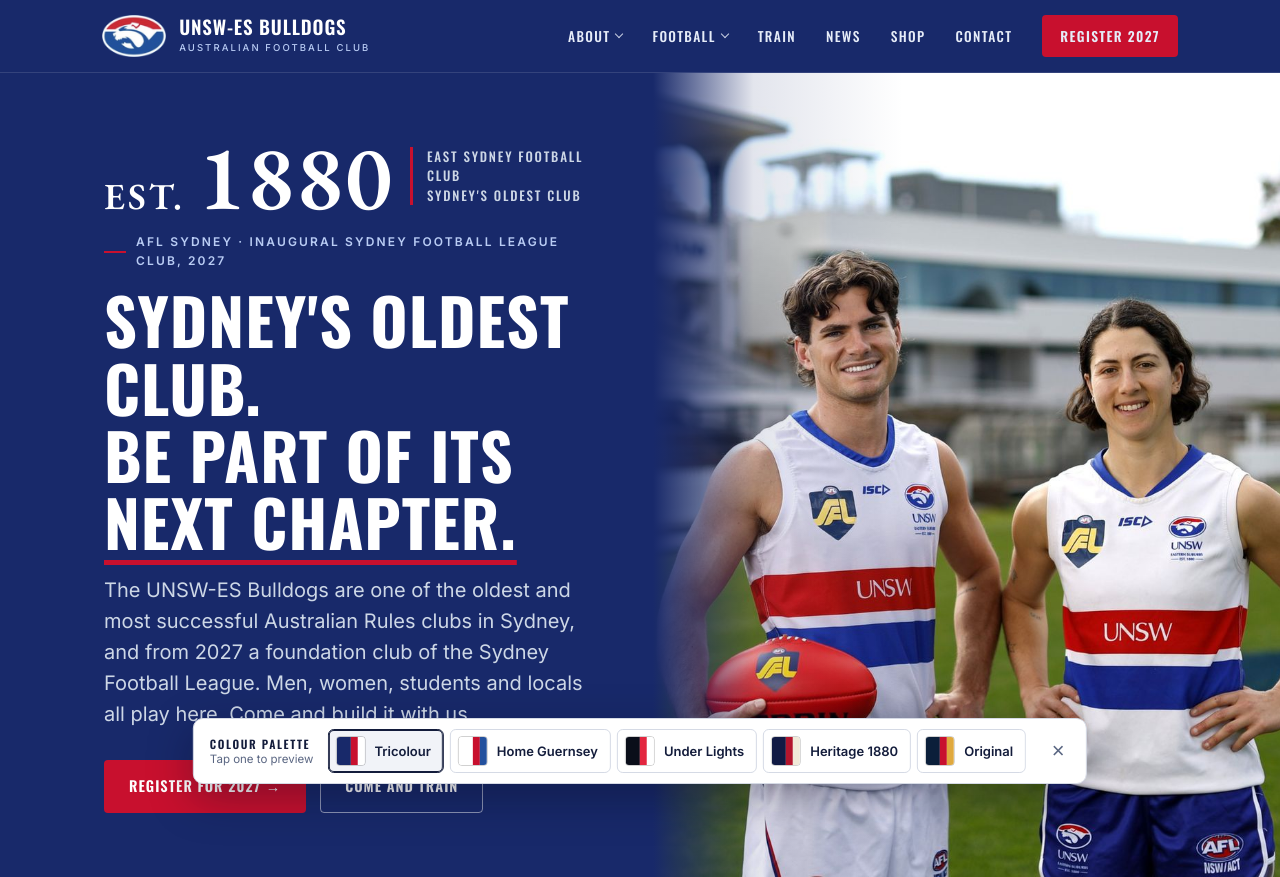
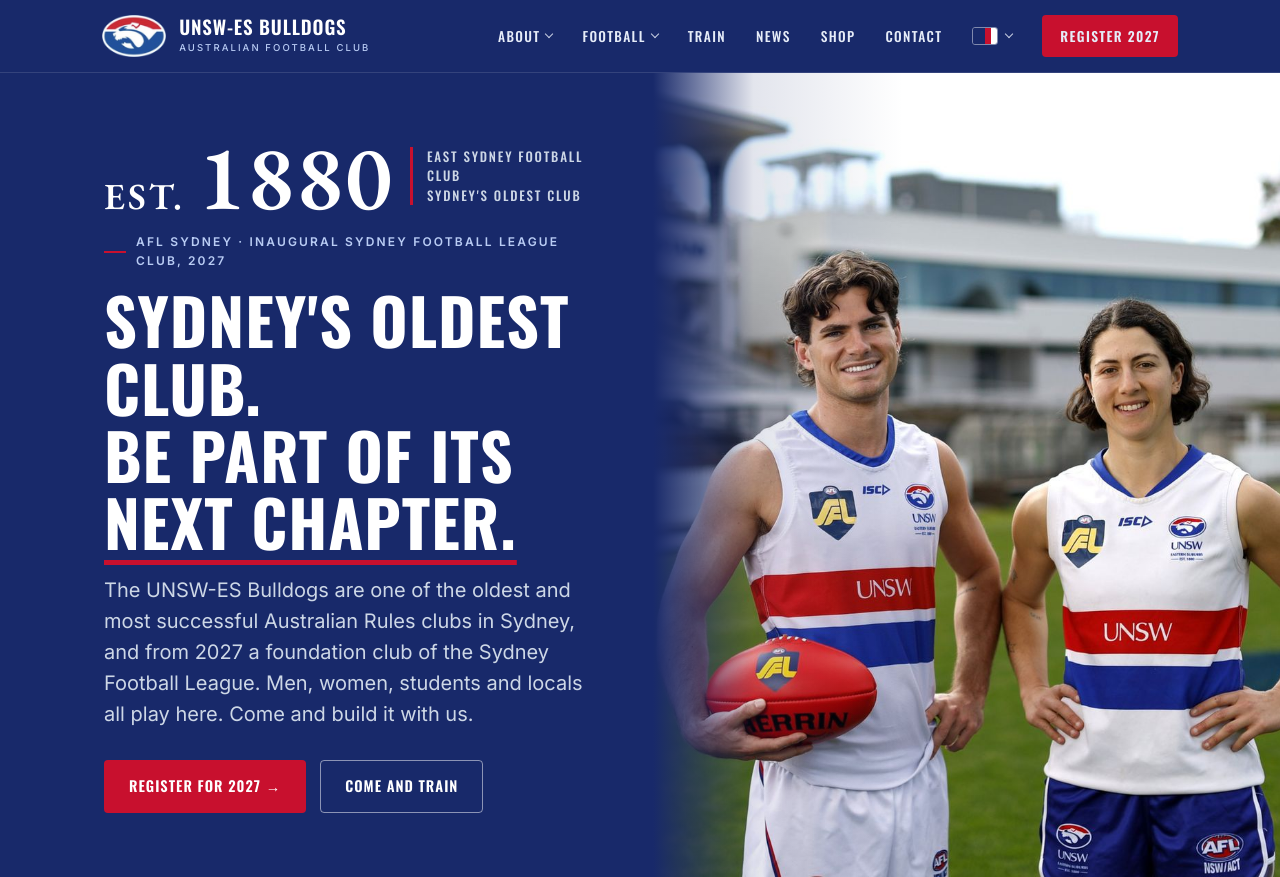
Before and after one commit to easternsuburbsbulldogs/easternsuburbsbulldogs.github.io, a plain HTML site: page public/index.html in a window 1280 px wide. Shown: the top 877 px of the page. Drawn offline with Linux system fonts and the light colour scheme.

Commit message:
Rotate the colour palette daily and move the picker into the menu
Co-Authored-By: Claude Opus 5.5 <noreply@anthropic.com>

```diff
--- a/public/site.css
+++ b/public/site.css
@@ -630,36 +630,7 @@
     *,*::before,*::after{transition:none!important}
   }
 
-  /* PALETTE SWITCHER (added by site.js; set SHOW_SWITCHER=false there to remove it) */
-  .themebar{position:fixed;left:50%;bottom:16px;transform:translateX(-50%);z-index:60;display:flex;align-items:center;gap:14px;max-width:calc(100vw - 24px);background:#fff;color:#131C3B;border:1px solid #d5dae5;border-radius:10px;box-shadow:0 14px 44px rgba(6,10,30,.34);padding:10px 10px 10px 16px;font-family:Inter,sans-serif}
-  .themebar .tb-l{font:600 11.5px Oswald,sans-serif;text-transform:uppercase;letter-spacing:.14em;line-height:1.35;white-space:nowrap}
-  .themebar .tb-l small{display:block;font:400 11.5px Inter,sans-serif;letter-spacing:0;text-transform:none;color:#5A6682}
-  .themebar .tb-opts{display:flex;gap:6px;overflow-x:auto}
-  .themebar .tb-o{display:flex;align-items:center;gap:9px;min-height:44px;padding:6px 12px 6px 7px;background:#fff;border:1.5px solid #d5dae5;border-radius:6px;cursor:pointer;font:600 13px Inter,sans-serif;color:#131C3B;white-space:nowrap;transition:border-color .15s,background-color .15s}
-  .themebar .tb-o:hover{border-color:#8a94ab}
-  .themebar .tb-o[aria-pressed="true"]{border-color:#131C3B;background:#F1F3F8;box-shadow:inset 0 0 0 1px #131C3B}
-  .themebar .tb-sw{display:flex;width:30px;height:30px;border-radius:4px;overflow:hidden;border:1px solid rgba(0,0,0,.18);flex:0 0 auto}
-  .themebar .tb-sw i{flex:1}
-  .themebar .tb-sw i:first-child{flex:2}
-  .themebar .tb-x{flex:0 0 auto;width:36px;height:44px;background:none;border:0;cursor:pointer;color:#5A6682;font-size:22px;line-height:1}
-  .themebar .tb-x:hover{color:#131C3B}
-  .themefab{position:fixed;left:16px;bottom:16px;z-index:60;display:flex;align-items:center;gap:9px;min-height:44px;padding:8px 16px 8px 9px;background:#fff;color:#131C3B;border:1px solid #d5dae5;border-radius:8px;box-shadow:0 10px 30px rgba(6,10,30,.3);cursor:pointer;font:600 12px Oswald,sans-serif;text-transform:uppercase;letter-spacing:.12em}
-  .themefab .tb-sw{display:flex;width:26px;height:26px;border-radius:4px;overflow:hidden;border:1px solid rgba(0,0,0,.18)}
-  .themefab .tb-sw i{flex:1}
-  .themefab .tb-sw i:first-child{flex:2}
-  body.has-themefab footer{padding-bottom:96px}
-  body.has-themebar footer{padding-bottom:120px}
-  @media(max-width:760px){
-    .themebar{left:8px;right:8px;bottom:8px;transform:none;max-width:none;flex-wrap:wrap;gap:8px;padding:10px 10px 10px 12px}
-    .themebar .tb-l{flex:1}
-    .themebar .tb-l small{display:inline;margin-left:6px}
-    .themebar .tb-x{order:2;height:32px}
-    .themebar .tb-opts{order:3;flex:0 0 100%;gap:6px}
-    .themebar .tb-o{flex:1;flex-direction:column;gap:5px;padding:7px 4px;font-size:11.5px;min-width:0}
-    .themebar .tb-sw{width:100%;height:18px}
-    body.has-themebar footer{padding-bottom:170px}
-  }
-  @media print{.themebar,.themefab{display:none}}
+
 
   /* ---------------------------------------------------------------
      HOME GUERNSEY: white base, navy type, and the red and blue hoops
@@ -1050,3 +1021,24 @@
   .fsoc svg{width:18px;height:18px;fill:currentColor}
   .fsoc .fhandle{font-size:12.5px;color:#A9B9D2;margin-left:4px}
   @media(max-width:640px){.fsoc{justify-content:flex-start}}
+
+  /* PALETTE PICKER in the menu */
+  .tb-sw{display:inline-flex;width:30px;height:20px;border-radius:3px;overflow:hidden;border:1px solid rgba(0,0,0,.25);flex:0 0 auto}
+  .tb-sw i{flex:1}.tb-sw i:first-child{flex:2}
+  nav.links .pal-btn{gap:8px}
+  .pal-btn .tb-sw{width:26px;height:18px;border-color:rgba(255,255,255,.45)}
+  .pal-menu{left:auto;right:-18px;min-width:250px}
+  .pal-h{font:600 11px Oswald,sans-serif;text-transform:uppercase;letter-spacing:.14em;color:var(--gold2);padding:8px 10px 6px}
+  .pal-list{display:grid;gap:2px}
+  .pal-o{display:flex;align-items:center;gap:12px;width:100%;min-height:44px;padding:8px 10px;background:none;border:0;border-radius:4px;cursor:pointer;font:500 14px Inter,sans-serif;color:#E6ECF8;text-align:left;transition:background-color .15s}
+  .pal-o:hover{background:rgba(255,255,255,.08)}
+  .pal-o[aria-pressed="true"]{background:rgba(255,255,255,.12);box-shadow:inset 3px 0 0 var(--red)}
+  .pal-note{font-size:12px;color:#AFC0DF;padding:8px 10px 6px;margin:0}
+  .pal-mobile{grid-template-columns:1fr 1fr;gap:6px;margin:6px 0 4px}
+  .pal-mobile .pal-o{border:1px solid rgba(255,255,255,.14);font-size:13px;padding:8px}
+  [data-theme="guernsey"] .pal-btn .tb-sw{border-color:rgba(0,0,0,.25)}
+  [data-theme="guernsey"] .pal-o{color:#131C3B}
+  [data-theme="guernsey"] .pal-o:hover,[data-theme="guernsey"] .pal-o[aria-pressed="true"]{background:#F1F3F8}
+  [data-theme="guernsey"] .pal-h{color:var(--kick)}
+  [data-theme="guernsey"] .pal-note{color:#5A6682}
+  [data-theme="guernsey"] .pal-mobile .pal-o{border-color:#E3E6EE}
--- a/public/site.js
+++ b/public/site.js
@@ -1,10 +1,10 @@
 /* UNSW-ES Bulldogs: shared behaviour for every page.
-   1. Colour palette (and the preview switcher bar)
-   2. Mobile menu state for screen readers
-   3. Keyboard access for the player cards */
+   1. Colour palette: rotates daily, with a picker in the menu
+   2. News blend, mobile menu state, keyboard access for the player cards */
 (function () {
-  var DEFAULT_THEME = 'tricolour';   // the palette visitors get
-  var SHOW_SWITCHER = true;          // set to false once the club has picked a palette
+  var ROTATE = true;                 // a different palette each day; set to false to always use DEFAULT_THEME
+  var DEFAULT_THEME = 'tricolour';   // used when ROTATE is false
+  var SHOW_SWITCHER = true;          // the palette picker in the menu; set to false to hide it
   var THEMES = [
     { id: 'tricolour', name: 'Tricolour',     sw: ['#18296A', '#C8102E', '#FFFFFF'] },
     { id: 'guernsey',  name: 'Home Guernsey', sw: ['#FFFFFF', '#C8102E', '#23519E'], bar: '#FFFFFF' },
@@ -26,11 +26,22 @@
     return t.id;
   }
 
+  // Today's palette: everyone sees the same one on the same day, and it moves on at midnight.
+  var now = new Date();
+  var today = now.getFullYear() + '-' + (now.getMonth() + 1) + '-' + now.getDate();
+  var dayNumber = Math.floor((now.getTime() - now.getTimezoneOffset() * 60000) / 864e5);
+  var todays = ROTATE ? THEMES[dayNumber % THEMES.length].id : DEFAULT_THEME;
+
+  // A visitor's own pick (from the menu, or a link ending in ?palette=lights) lasts for the rest of the day.
+  function picked() {
+    var v = (store(KEY) || '').split('|');
+    return v[1] === today && find(v[0]) ? v[0] : null;
+  }
+  function pick(id) { store(KEY, id + '|' + today); }
+  var fromLink = (location.search.match(/[?&]palette=([a-z]+)/) || [])[1];
+  if (fromLink && find(fromLink)) pick(fromLink);
   // Runs in <head>, before the page paints, so there is no flash of the wrong colours.
-  // A link ending in ?palette=guernsey (or lights, heritage, original, tricolour) opens the site in that palette.
-  var fromLink = (location.search.match(/[?&]palette=([a-z]+)/) || [])[1];
-  if (fromLink && find(fromLink)) store(KEY, fromLink);
-  var current = apply(SHOW_SWITCHER ? (store(KEY) || DEFAULT_THEME) : DEFAULT_THEME);
+  var current = apply((SHOW_SWITCHER && picked()) || todays);
 
   function el(tag, cls, text) {
     var n = document.createElement(tag);
@@ -44,51 +55,57 @@
     return s;
   }
 
+  // Palette picker: a "Colours" dropdown in the desktop menu and a section in the mobile menu.
   function buildSwitcher() {
-    var bar = el('div', 'themebar');
-    bar.setAttribute('role', 'group');
-    bar.setAttribute('aria-label', 'Preview a colour palette');
-    var label = el('div', 'tb-l', 'Colour palette');
-    label.appendChild(el('small', '', 'Tap one to preview'));
-    var opts = el('div', 'tb-opts');
-    var fab = el('button', 'themefab');
-    fab.type = 'button';
+    var groups = [];
+    function options(cls) {
+      var box = el('div', cls);
+      box.setAttribute('role', 'group');
+      box.setAttribute('aria-label', 'Colour palette');
+      THEMES.forEach(function (t) {
+        var b = el('button', 'pal-o');
+        b.type = 'button';
+        b.setAttribute('data-id', t.id);
+        b.appendChild(swatch(t));
+        b.appendChild(el('span', '', t.name + (t.id === todays ? ' · today' : '')));
+        b.addEventListener('click', function () { current = apply(t.id); pick(t.id); paint(); });
+        box.appendChild(b);
+      });
+      groups.push(box);
+      return box;
+    }
+    var btn;
+    function paint() {
+      groups.forEach(function (g) {
+        [].forEach.call(g.children, function (b) {
+          if (b.hasAttribute('data-id')) b.setAttribute('aria-pressed', String(b.getAttribute('data-id') === current));
+        });
+      });
+      if (btn) { var old = btn.querySelector('.tb-sw'); btn.replaceChild(swatch(find(current)), old); }
+    }
 
-    function paint() {
-      [].forEach.call(opts.children, function (b) {
-        b.setAttribute('aria-pressed', String(b.getAttribute('data-id') === current));
-      });
-      fab.textContent = '';
-      fab.appendChild(swatch(find(current)));
-      fab.appendChild(document.createTextNode('Colours'));
+    var links = document.querySelector('nav.links'), cta = links && links.querySelector('.navcta');
+    if (links) {
+      var dd = el('div', 'dd pal-dd');
+      btn = el('button', 'ddb pal-btn');
+      btn.type = 'button';
+      btn.setAttribute('aria-haspopup', 'true');
+      btn.setAttribute('aria-label', 'Colour palette');
+      btn.appendChild(el('span', 'tb-sw'));
+      var car = el('span', 'car'); car.setAttribute('aria-hidden', 'true'); btn.appendChild(car);
+      var menu = el('div', 'ddm pal-menu');
+      menu.appendChild(el('div', 'pal-h', 'Colour palette'));
+      menu.appendChild(options('pal-list'));
+      menu.appendChild(el('p', 'pal-note', 'Changes every day. Your pick lasts until tomorrow.'));
+      dd.appendChild(btn); dd.appendChild(menu);
+      links.insertBefore(dd, cta || null);
     }
-    THEMES.forEach(function (t) {
-      var b = el('button', 'tb-o');
-      b.type = 'button';
-      b.setAttribute('data-id', t.id);
-      b.appendChild(swatch(t));
-      b.appendChild(el('span', '', t.name));
-      b.addEventListener('click', function () { current = apply(t.id); store(KEY, current); paint(); });
-      opts.appendChild(b);
-    });
-    var close = el('button', 'tb-x', '×');
-    close.type = 'button';
-    close.setAttribute('aria-label', 'Hide the palette bar');
-
-    function show(open) {
-      bar.style.display = open ? '' : 'none';
-      fab.style.display = open ? 'none' : '';
-      document.body.classList.toggle('has-themebar', open);
-      document.body.classList.toggle('has-themefab', !open);
-      store(KEY + '-bar', open ? 'open' : 'closed');
+    var mwrap = document.querySelector('#mnav .wrap'), mcta = mwrap && mwrap.querySelector('.navcta');
+    if (mwrap) {
+      mwrap.insertBefore(el('div', 'mh', 'Colour palette'), mcta || null);
+      mwrap.insertBefore(options('pal-list pal-mobile'), mcta || null);
     }
-    close.addEventListener('click', function () { show(false); fab.focus(); });
-    fab.addEventListener('click', function () { show(true); });
-
-    bar.appendChild(label); bar.appendChild(opts); bar.appendChild(close);
-    document.body.appendChild(bar); document.body.appendChild(fab);
     paint();
-    show(store(KEY + '-bar') !== 'closed');
   }
 
   /* NEWS: blend in Play AFL articles about the club.
```
Also changed, not shown: 1 other file.
